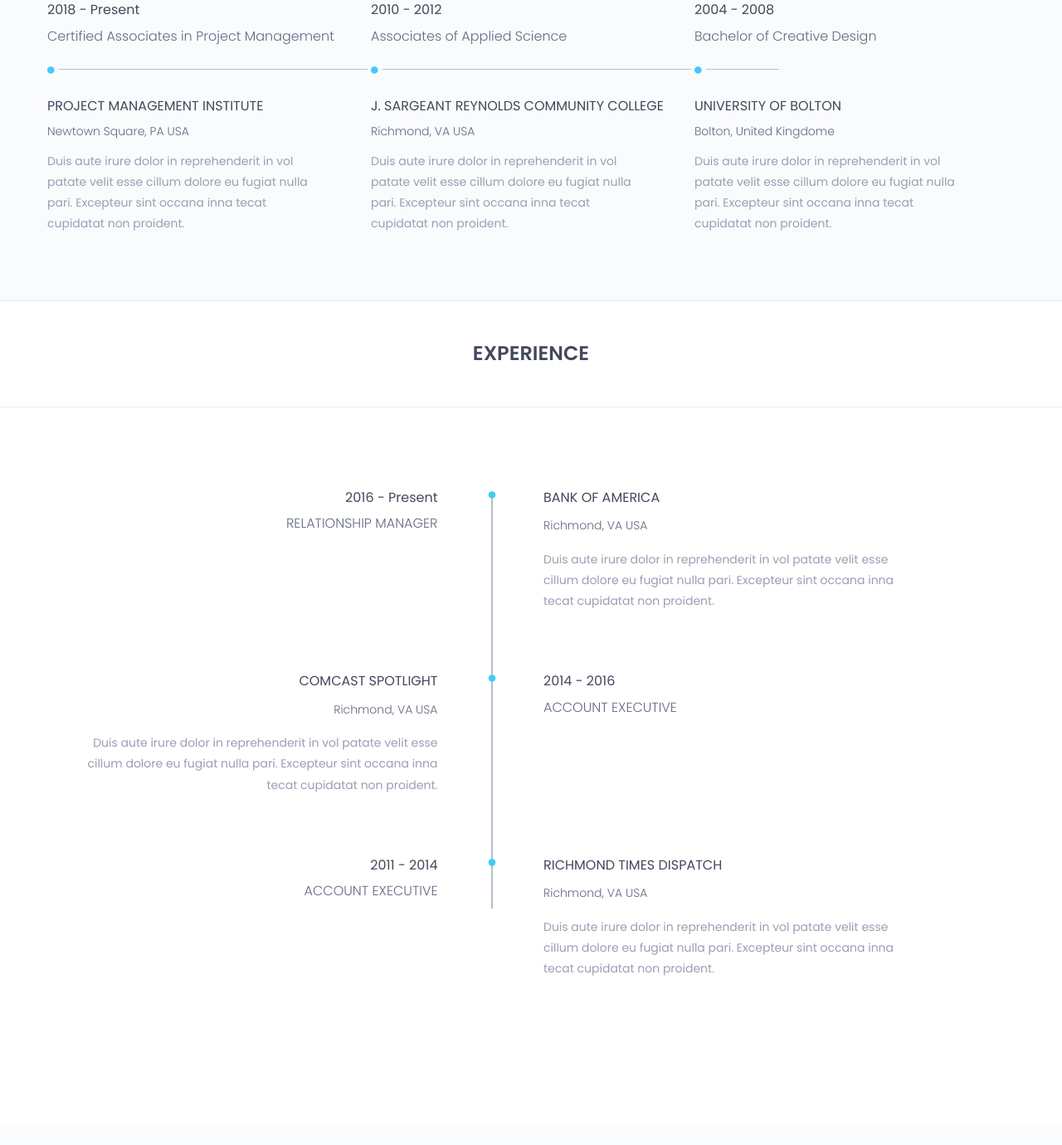
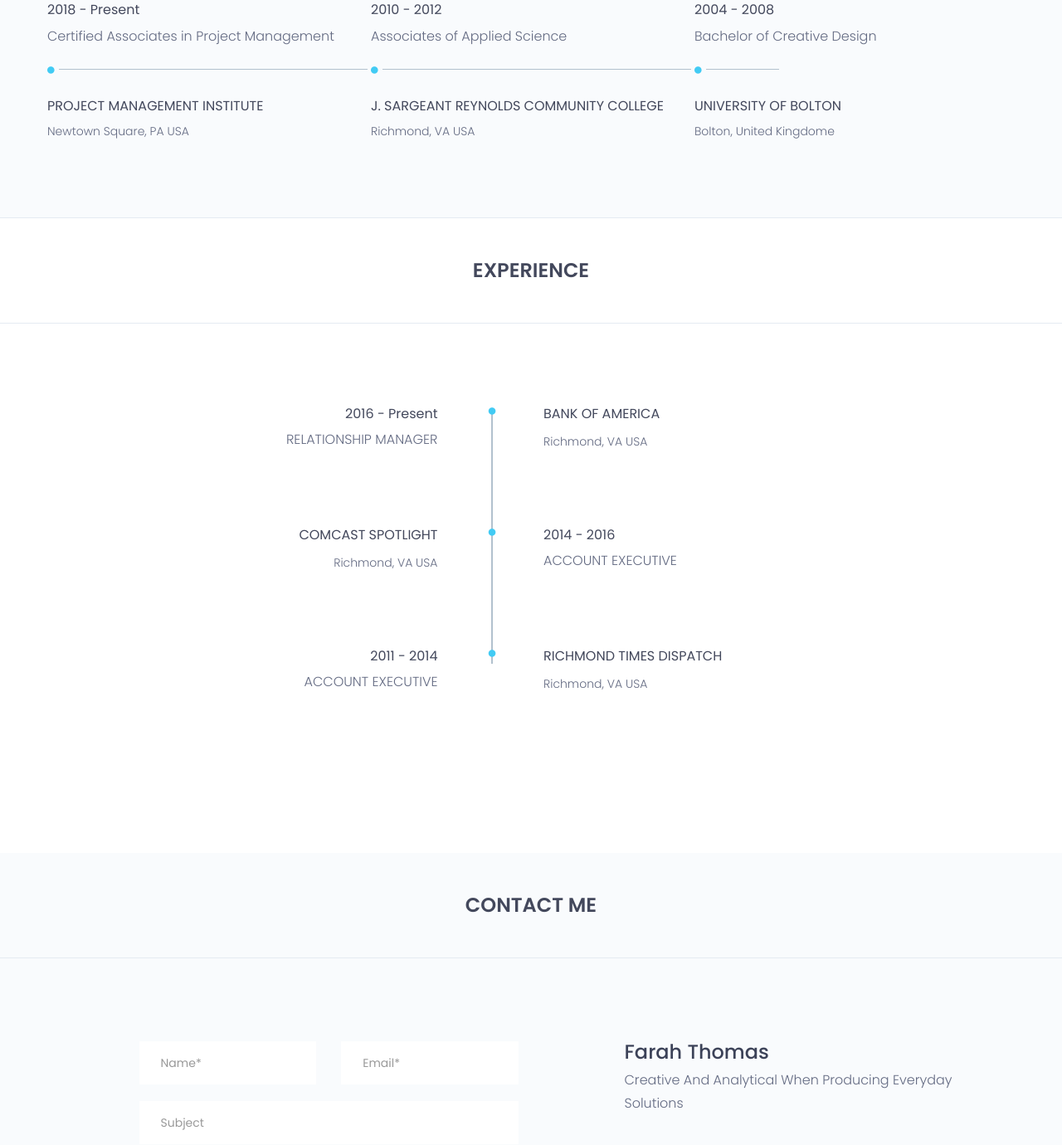
Before and after one commit to TerranceDWilliams1976/client-portfolio-website, a plain HTML site: page index.html in a window 1280 px wide. Shown: the part 1714-3094 px from the top of the page at 83% size. Drawn offline with nearby package versions, Linux system fonts and the light colour scheme.

Commit message:
removed extra language under descriptions

```diff
--- a/index.html
+++ b/index.html
@@ -207,7 +207,7 @@
 										</h4>
 										<h5>Newtown Square, PA USA</h5>
 										<p class="description">
-											Duis aute irure dolor in reprehenderit in vol patate velit esse cillum dolore eu fugiat nulla pari. Excepteur sint occana inna tecat cupidatat non proident.
+											<!-- Duis aute irure dolor in reprehenderit in vol patate velit esse cillum dolore eu fugiat nulla pari. Excepteur sint occana inna tecat cupidatat non proident.  -->
 										</p>
 									</div><!--/.timeline-content-->
 								</div><!--/.timeline-->
@@ -230,7 +230,7 @@
 										</h4>
 										<h5>Richmond, VA USA</h5>
 										<p class="description">
-											Duis aute irure dolor in reprehenderit in vol patate velit esse cillum dolore eu fugiat nulla pari. Excepteur sint occana inna tecat cupidatat non proident.
+											<!-- Duis aute irure dolor in reprehenderit in vol patate velit esse cillum dolore eu fugiat nulla pari. Excepteur sint occana inna tecat cupidatat non proident.  -->
 										</p>
 									</div><!--/.timeline-content-->
 								</div><!--/.timeline-->
@@ -254,7 +254,7 @@
 										</h4>
 										<h5>bolton, united kingdome</h5>
 										<p class="description">
-											Duis aute irure dolor in reprehenderit in vol patate velit esse cillum dolore eu fugiat nulla pari. Excepteur sint occana inna tecat cupidatat non proident.
+											<!-- Duis aute irure dolor in reprehenderit in vol patate velit esse cillum dolore eu fugiat nulla pari. Excepteur sint occana inna tecat cupidatat non proident.  -->
 										</p>
 									</div><!--/.timeline-content-->
 								</div><!--/.timeline-->
@@ -308,7 +308,7 @@
 														</h4>
 														<h5>Richmond, VA USA</h5>
 														<p class="description">
-															Duis aute irure dolor in reprehenderit in vol patate velit esse cillum dolore eu fugiat nulla pari. Excepteur sint occana inna tecat cupidatat non proident.
+															<!-- Duis aute irure dolor in reprehenderit in vol patate velit esse cillum dolore eu fugiat nulla pari. Excepteur sint occana inna tecat cupidatat non proident.  -->
 														</p>
 													</div><!--/.timeline-content-->
 												</div><!--/.timeline-->
@@ -337,7 +337,7 @@
 														</h4>
 														<h5>Richmond, VA USA</h5>
 														<p class="description">
-															Duis aute irure dolor in reprehenderit in vol patate velit esse cillum dolore eu fugiat nulla pari. Excepteur sint occana inna tecat cupidatat non proident.
+															<!-- Duis aute irure dolor in reprehenderit in vol patate velit esse cillum dolore eu fugiat nulla pari. Excepteur sint occana inna tecat cupidatat non proident.  -->
 														</p>
 													</div><!--/.timeline-content-->
 												</div><!--/.timeline-->
@@ -373,7 +373,7 @@
 														</h4>
 														<h5>Richmond, VA USA</h5>
 														<p class="description">
-															Duis aute irure dolor in reprehenderit in vol patate velit esse cillum dolore eu fugiat nulla pari. Excepteur sint occana inna tecat cupidatat non proident.
+															<!-- Duis aute irure dolor in reprehenderit in vol patate velit esse cillum dolore eu fugiat nulla pari. Excepteur sint occana inna tecat cupidatat non proident.  -->
 														</p>
 													</div><!--/.timeline-content-->
 												</div><!--/.timeline-->
```
